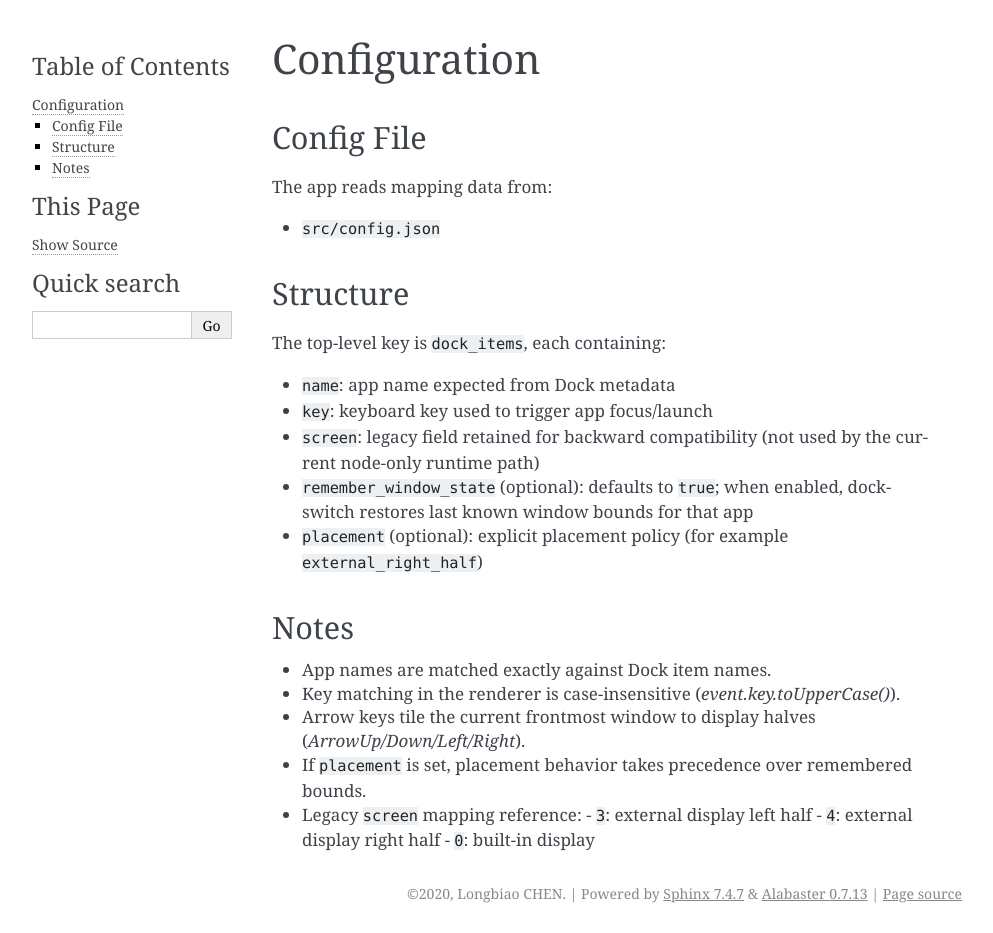
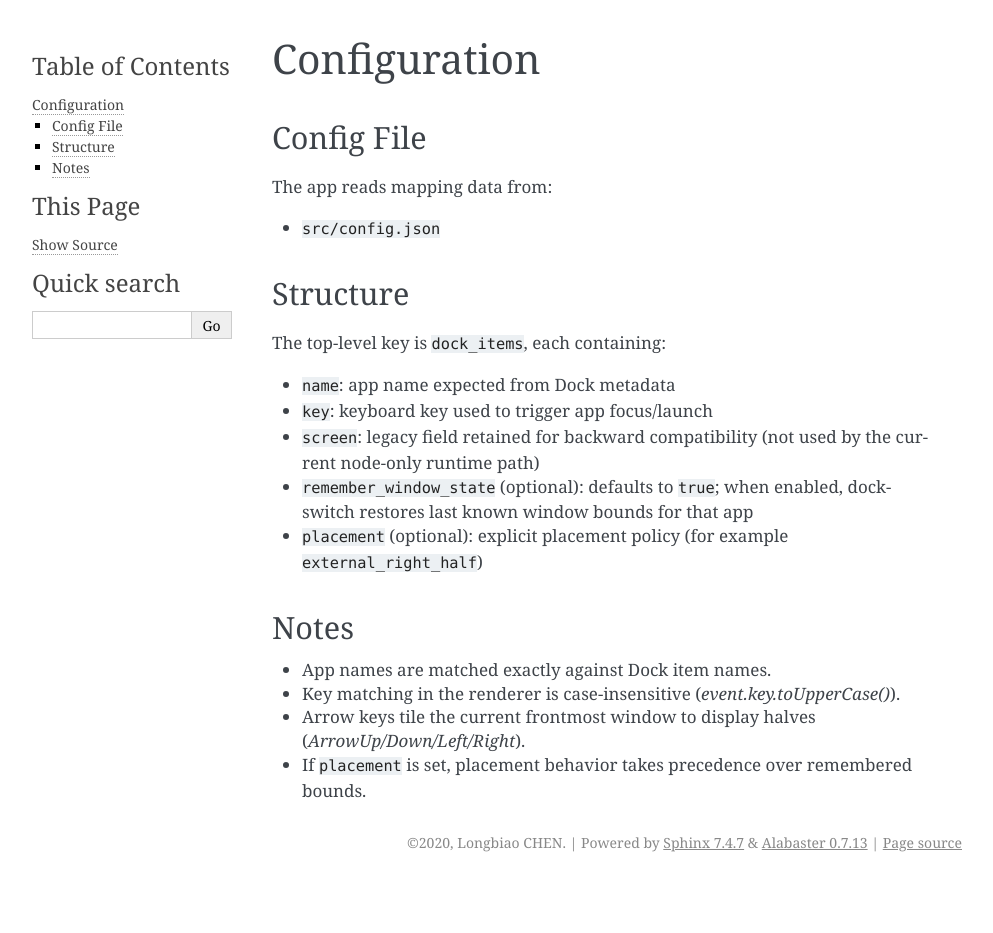
Before and after one commit to longbiaochen/dock-switch, a Sphinx documentation site: the page built from docs/configuration.rst, in a window 1280 px wide. Shown: the whole page, without its empty margins (148-1141 px from the left). Built offline with Sphinx 7.4.7, drawn with Linux system fonts in a browser that asks for light colours; after the commit the page ends 900 px from its top, so only the background shows below that.

Commit message:
refactor: drop legacy screen-number placement mapping

```diff
--- a/docs/configuration.rst
+++ b/docs/configuration.rst
@@ -26,7 +26,3 @@ Notes
 - Key matching in the renderer is case-insensitive (`event.key.toUpperCase()`).
 - Arrow keys tile the current frontmost window to display halves (`ArrowUp/Down/Left/Right`).
 - If ``placement`` is set, placement behavior takes precedence over remembered bounds.
-- Legacy ``screen`` mapping reference:
-  - ``3``: external display left half
-  - ``4``: external display right half
-  - ``0``: built-in display
```
Also changed, not shown: 1 other file.
